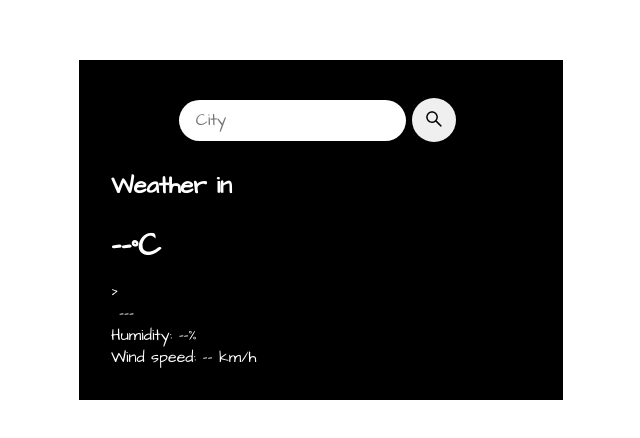
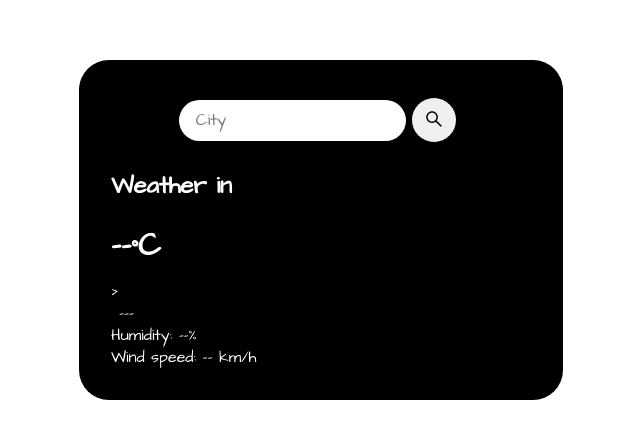
Before and after one commit to KevinH1227/Weather-app, a plain HTML site: page index.html in a window 1280 px wide. Shown: the part 170-608 px from the top of the page, 319-959 px from the left. Drawn offline with Linux system fonts and the light colour scheme.

Commit message:
Added border radius to .card

```diff
--- a/css/style.css
+++ b/css/style.css
@@ -12,6 +12,7 @@ body {
   background: black;
   color: white;
   padding: 2em;
+  border-radius: 30px;
   width: 100%;
   max-width: 420px;
   margin: 1em;
```
Also changed, not shown: index.html (+6 -1 lines).
